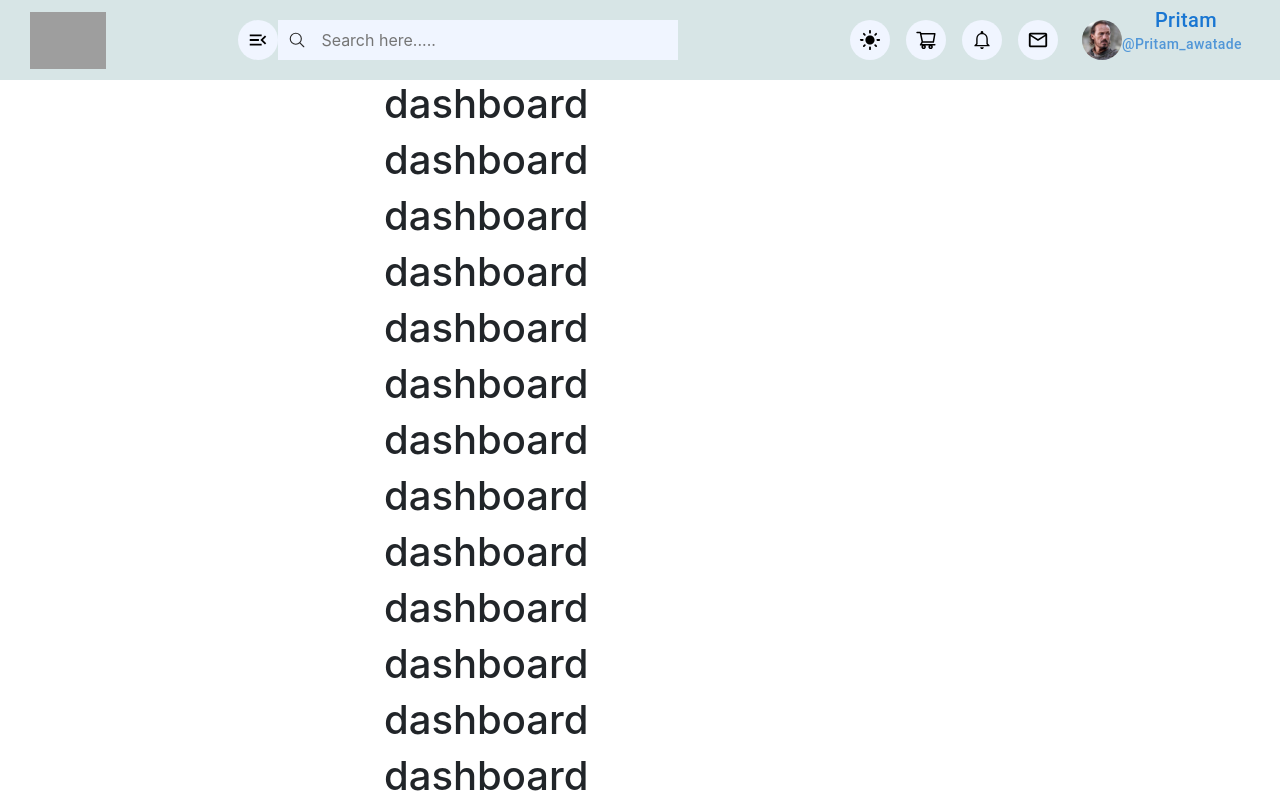
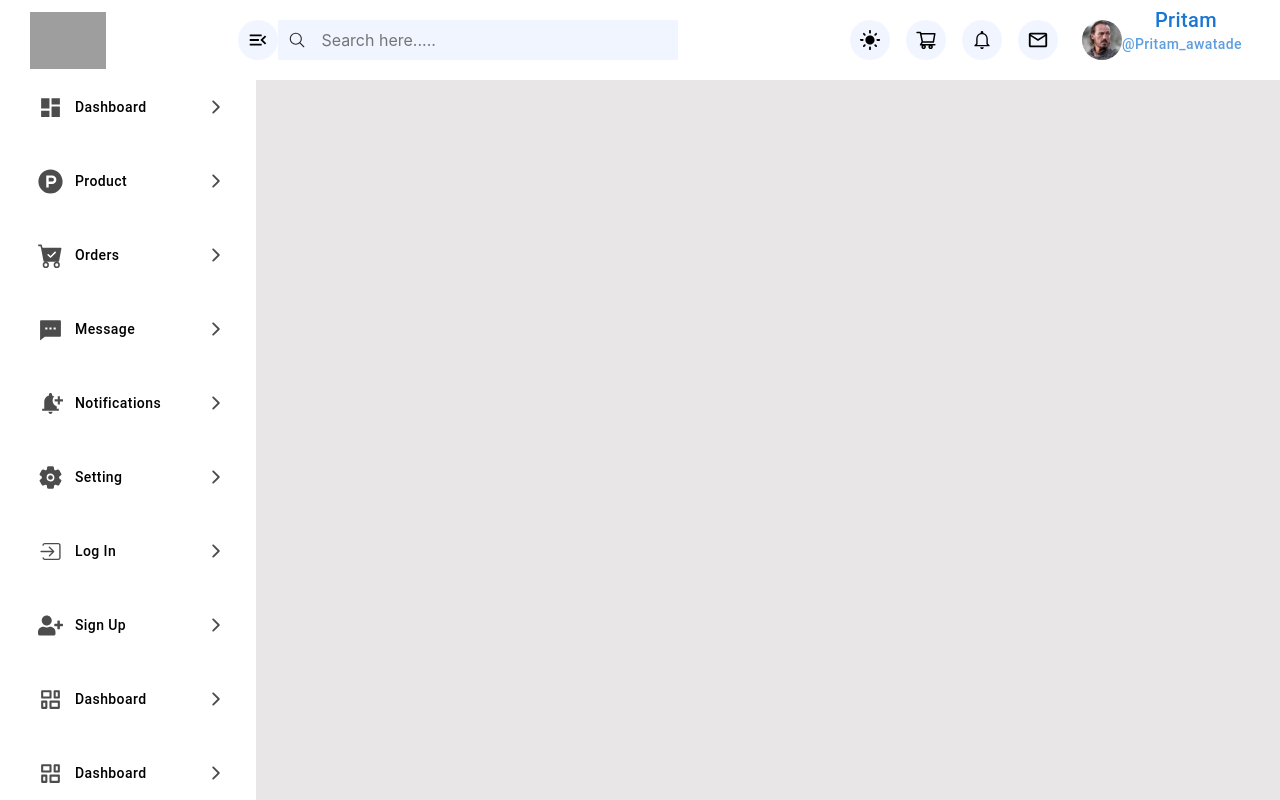
Before and after one commit to Pritamawatade/SELLFY_MERN, a React (Create React App) app in the folder admin/: page / in a window 1280 px wide. Shown: the top 800 px of the page. Built offline with nearby package versions, Linux system fonts and the light colour scheme; grey boxes are pictures that could not be loaded; a web font is replaced by a local one.

Commit message:
added sibar

```diff
--- a/admin/src/App.css
+++ b/admin/src/App.css
@@ -10,14 +10,18 @@ body{
   font-optical-sizing: auto;
   font-weight: 400;
   font-style: normal;
-  background: #ebe9e9;
+  background: #e8e6e6 !important;
 
 }
 
 header{
   width: 100% !important;
   height: 80px !important;
-  background: #d7e5e6;
+  background: #fff !important;
+  position: fixed;
+  left: 0px;
+  top: 0px;
+  z-index: 1000;
 }
 header .logo{width: 45px !important;}
 header .row{margin: 0px !important;}
@@ -100,11 +104,25 @@ header button.rounded-circle svg{
     width: 350px;
     max-height:400px;
     overflow-y: scroll !important;
+    border-radius: 4px !important;
+    box-shadow: 0px 0px 10px rgba(0, 0, 0, 0.1);
 }
-::-webkit-scrollbar{
+/* #notification ::-webkit-scrollbar{
   width: 10px;
-  height: 10px;
+  height: 10%;
+  background-color: #b5cdd3;
+  transition: all 0.2s ease-in-out;
+  border-radius: 5px;
+} */
+
+#notification::-webkit-scrollbar-thumb {
   background-color: #00c8ff;
+  border-radius: 10px;
+}
+
+#notification::-webkit-scrollbar-track {
+  background-color: #f0f0f0;
+  border-radius: 10px;
 }
 
 .infoh4{
@@ -124,17 +142,59 @@ header button.rounded-circle svg{
 
 
 
-.main .sibarWrapper{
-  width: 30%;
+.main .sideWrapper{
+  width: 20%;
   flex: 0 0 30%;
   transition: all 0.3 ease-in-out;
 
 }
-.main .sibarWrapper .sidebar{
+.main .sideWrapper .sidebar{
   width: 20%;
-  height: 100vh;
+  height: calc(100% - 70px);
   position: fixed !important;
-  top: 79x;
+  top: 70px;
   left: 0px ;
   background: #ffffff;
+ overflow-y: scroll !important;;
+  padding-bottom: 40px;
 }
+
+.main .sideWrapper .sidebar ::-webkit-scrollbar-thumb {
+  height: 10px;
+  width: 10px;
+  background-color: #00c8ff !important;
+  border-radius: 10px;
+}
+
+.main .sideWrapper .sidebar::-webkit-scrollbar-track {
+  background-color: #f0f0f0;
+  border-radius: 10px;
+}
+.main .sideWrapper .sidebar ul li{
+  list-style-type: none !important;
+  padding: 10px 10px;
+  border-radius: 5px;
+}
+
+.main .sideWrapper .sidebar ul li button:hover{
+  background: rgba(0, 0, 0, 0.1);
+  transition: all 0.1s ease-in-out;
+}
+.main .sideWrapper .sidebar ul li button{
+  align-items: center;
+  justify-content: center;
+  color: #000;
+  padding: 12px 15px !important;
+  text-transform: capitalize !important;
+  text-align: left;
+  border-radius: 0px !important;
+  width: 100%;
+  border-radius: 7px !important;
+}
+.main .sideWrapper .sidebar ul li button *{
+  color: rgba(0, 0, 0, 0.7) !important;
+  font-size: 20px;
+}
+.main .sideWrapper .sidebar ul li button .icon{ width: 30px; height: 30px; display: flex; align-items: center; justify-content: center; margin-left:10px; margin-right:10px;}
+.main .sideWrapper .sidebar ul li button .icon svg{ font-size: 25px;}
+.main .sideWrapper .sidebar ul li button .arrow { width: 30px; height: 30px; display: flex; align-items: center; justify-content: center; margin-left:auto;}
--- a/admin/src/App.js
+++ b/admin/src/App.js
@@ -10,7 +10,7 @@ function App() {
     <BrowserRouter>
     <Header />
     <div className="d-flex main">
-      <div className="sibarWrapper">
+      <div className="sideWrapper">
       <Sidebar />
       </div>
    <div className='content'>
@@ -25,5 +25,3 @@ function App() {
 }
 
 export default App;
-
-// TODO: video at 5 min
--- a/admin/src/component/Sidebar/index.js
+++ b/admin/src/component/Sidebar/index.js
@@ -1,10 +1,169 @@
-const Sidebar = () =>{
-    return (
-        <div className="sidebar">
+import { FaUserPlus } from "react-icons/fa";
+import { IoIosLogIn } from "react-icons/io";
+import { IoSettings } from "react-icons/io5";
+import { MdNotificationAdd } from "react-icons/md";
+import { RiMessage2Fill } from "react-icons/ri";
+import { RiDashboardHorizontalLine } from "react-icons/ri";
+import { BsCartCheckFill } from "react-icons/bs";
 
-        </div>
-    )
-}
+import { IoIosArrowForward } from "react-icons/io";
+
+import Button from "@mui/material/Button";
+import { Link } from "react-router-dom";
+import { FaProductHunt } from "react-icons/fa";
+import { MdDashboard } from "react-icons/md";
 
 
+const Sidebar = () => {
+  return (
+    <div className="sidebar" id="sidebar1">
+      <ul>
+        <li>
+          <Link to="/">
+            <Button className="dashboard w-100">
+              <span className="icon">
+                <MdDashboard />
+              </span>
+              Dashboard
+              <span className="arrow">
+                <IoIosArrowForward />
+              </span>
+            </Button>
+          </Link>
+        </li>
+        <li>
+          <Link to="/">
+            <Button className="dashboard w-100">
+              <span className="icon">
+                <FaProductHunt />
+              </span>
+              Product
+              <span className="arrow">
+                <IoIosArrowForward />
+              </span>
+            </Button>
+          </Link>
+        </li>
+        <li>
+          <Link to="/">
+            <Button className="dashboard w-100">
+              <span className="icon">
+                <BsCartCheckFill />
+              </span>
+              Orders
+              <span className="arrow">
+                <IoIosArrowForward />
+              </span>
+            </Button>
+          </Link>
+        </li>
+        <li>
+          <Link to="/">
+            <Button className="dashboard w-100">
+              <span className="icon">
+                <RiMessage2Fill />
+              </span>
+              Message
+              <span className="arrow">
+                <IoIosArrowForward />
+              </span>
+            </Button>
+          </Link>
+        </li>
+        <li>
+          <Link to="/">
+            <Button className="dashboard w-100">
+              <span className="icon">
+                <MdNotificationAdd />
+              </span>
+              Notifications
+              <span className="arrow">
+                <IoIosArrowForward />
+              </span>
+            </Button>
+          </Link>
+        </li>
+        <li>
+          <Link to="/">
+            <Button className="dashboard w-100">
+              <span className="icon">
+                <IoSettings />
+              </span>
+              Setting
+              <span className="arrow">
+                <IoIosArrowForward />
+              </span>
+            </Button>
+          </Link>
+        </li>
+        <li>
+          <Link to="/">
+            <Button className="dashboard w-100">
+              <span className="icon">
+                <IoIosLogIn />
+              </span>
+              Log in
+              <span className="arrow">
+                <IoIosArrowForward />
+              </span>
+            </Button>
+          </Link>
+        </li>
+        <li>
+          <Link to="/">
+            <Button className="dashboard w-100">
+              <span className="icon">
+                <FaUserPlus />
+              </span>
+              Sign up
+              <span className="arrow">
+                <IoIosArrowForward />
+              </span>
+            </Button>
+          </Link>
+        </li>
+        <li>
+          <Link to="/">
+            <Button className="dashboard w-100">
+              <span className="icon">
+                <RiDashboardHorizontalLine />
+              </span>
+              Dashboard
+              <span className="arrow">
+                <IoIosArrowForward />
+              </span>
+            </Button>
+          </Link>
+        </li>
+        <li>
+          <Link to="/">
+            <Button className="dashboard w-100">
+              <span className="icon">
+                <RiDashboardHorizontalLine />
+              </span>
+              Dashboard
+              <span className="arrow">
+                <IoIosArrowForward />
+              </span>
+            </Button>
+          </Link>
+        </li>
+        <li>
+          <Link to="/">
+            <Button className="dashboard w-100">
+              <span className="icon">
+                <RiDashboardHorizontalLine />
+              </span>
+              Dashboard
+              <span className="arrow">
+                <IoIosArrowForward />
+              </span>
+            </Button>
+          </Link>
+        </li>
+      </ul>
+    </div>
+  );
+};
+
 export default Sidebar;
--- a/admin/src/pages/Dashboard/index.js
+++ b/admin/src/pages/Dashboard/index.js
@@ -1,22 +1,7 @@
 const Dashboard = () =>{
     return (
         <div>
-            <h1>dashboard</h1>
-            <h1>dashboard</h1>
-            <h1>dashboard</h1>
-            <h1>dashboard</h1>
-            <h1>dashboard</h1>
-            <h1>dashboard</h1>
-            <h1>dashboard</h1>
-            <h1>dashboard</h1>
-            <h1>dashboard</h1>
-            <h1>dashboard</h1>
-            <h1>dashboard</h1>
-            <h1>dashboard</h1>
-            <h1>dashboard</h1>
-            <h1>dashboard</h1>
-            <h1>dashboard</h1>
-            <h1>dashboard</h1>
+
         </div>
     )
 }
```
